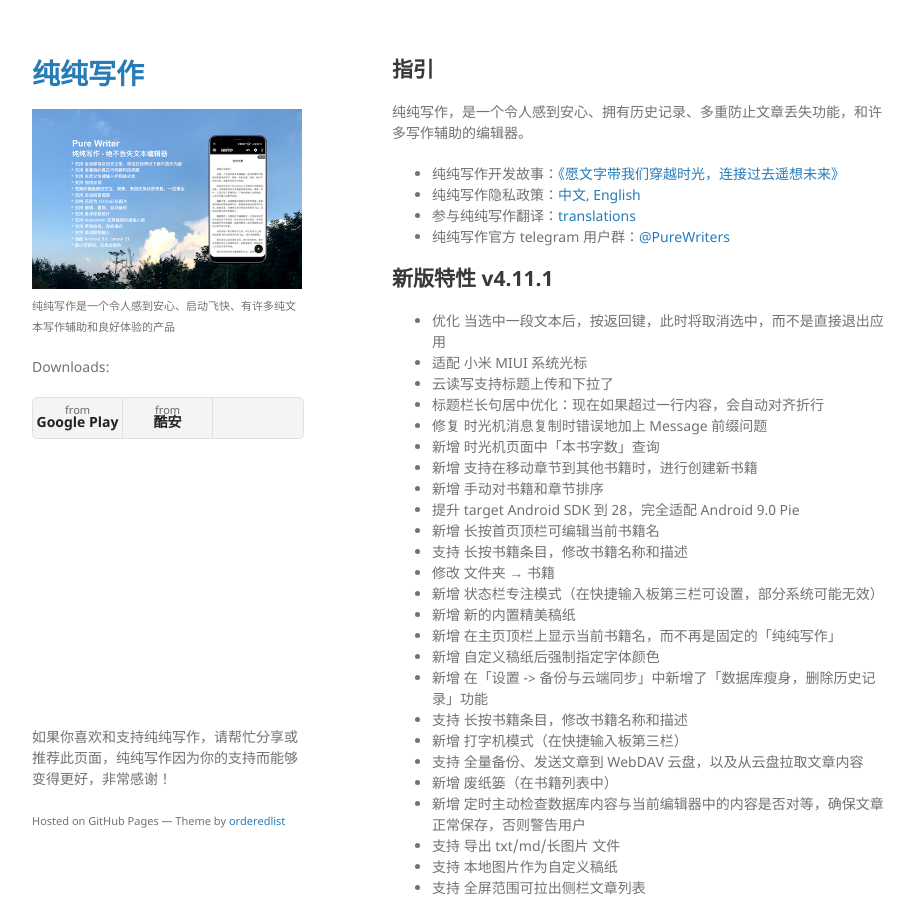
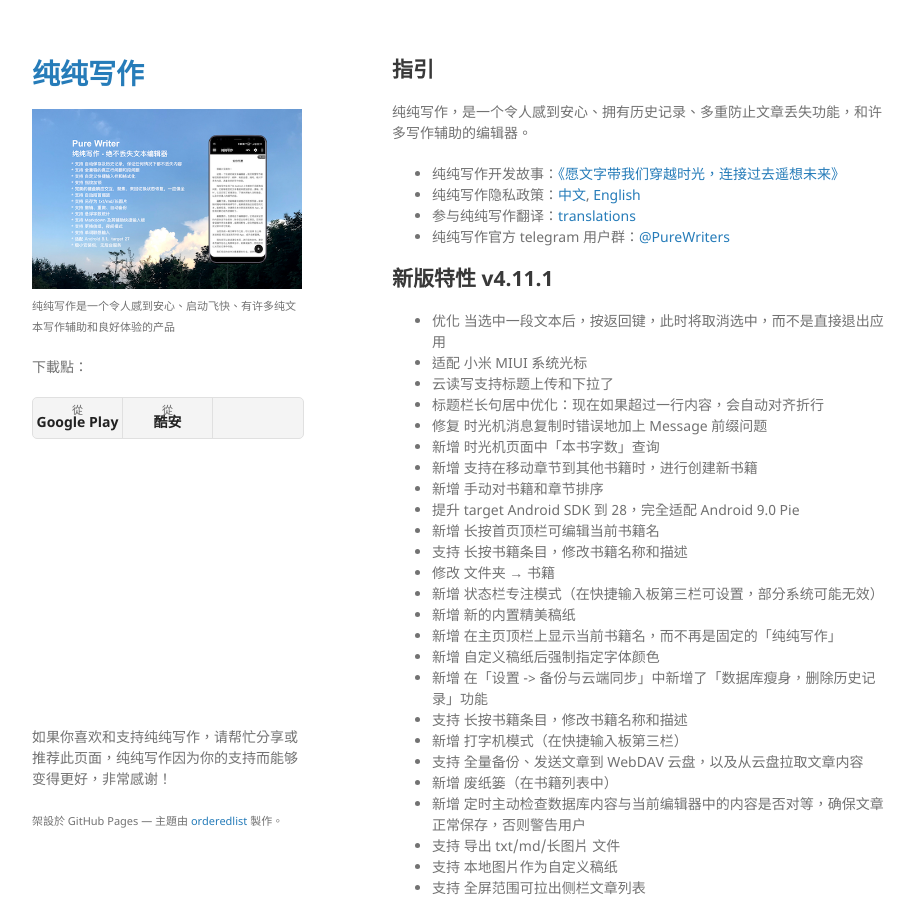
Before and after one commit to PureWriter/writer.drakeet.com, a Jekyll site: the page built from index.md, in a window 1280 px wide and 900 px high. Shown: the whole window, without its empty margins (178-1092 px from the left). Built offline with Jekyll 4.4.1, drawn with Linux system fonts in a browser that asks for light colours; our own code applies the rules of GitHub Pages for plain Markdown files.

Commit message:
Update default.html

```diff
--- a/_layouts/default.html
+++ b/_layouts/default.html
@@ -1,5 +1,5 @@
 <!DOCTYPE html>
-<html lang="{{ site.lang | default: "en-US" }}">
+<html lang="{{ site.lang | default: "zh-TW" }}">
   <head>
     <meta charset="UTF-8">
     <meta http-equiv="X-UA-Compatible" content="IE=edge">
@@ -23,10 +23,10 @@
         <p><small>{{ site.description | default: site.github.project_tagline }}</small></p>
 
         {% if site.show_downloads %}
-        <p class"downloads">Downloads: </p>
+        <p class"downloads">下載點： </p>
         <ul class="downloads">
-          <li><a href="{{ site.google_play }}">from <strong>Google Play</strong></a></li>
-          <li><a href="{{ site.coolapk }}">from <strong>酷安</strong></a></li>
+          <li><a href="{{ site.google_play }}">從 <strong>Google Play</strong></a></li>
+          <li><a href="{{ site.coolapk }}">從 <strong>酷安</strong></a></li>
         </ul>
         {% endif %}
       </header>
@@ -37,7 +37,7 @@
       </section>
       <footer>
         <p>如果你喜欢和支持纯纯写作，请帮忙分享或推荐此页面，纯纯写作因为你的支持而能够变得更好，非常感谢！</p>
-        <p><small>Hosted on GitHub Pages &mdash; Theme by <a href="https://github.com/orderedlist">orderedlist</a></small></p>
+        <p><small>架設於 GitHub Pages &mdash; 主題由 <a href="https://github.com/orderedlist">orderedlist</a> 製作。</small></p>
       </footer>
     </div>
     <script src="{{ "/assets/js/scale.fix.js" | relative_url }}"></script>
```
